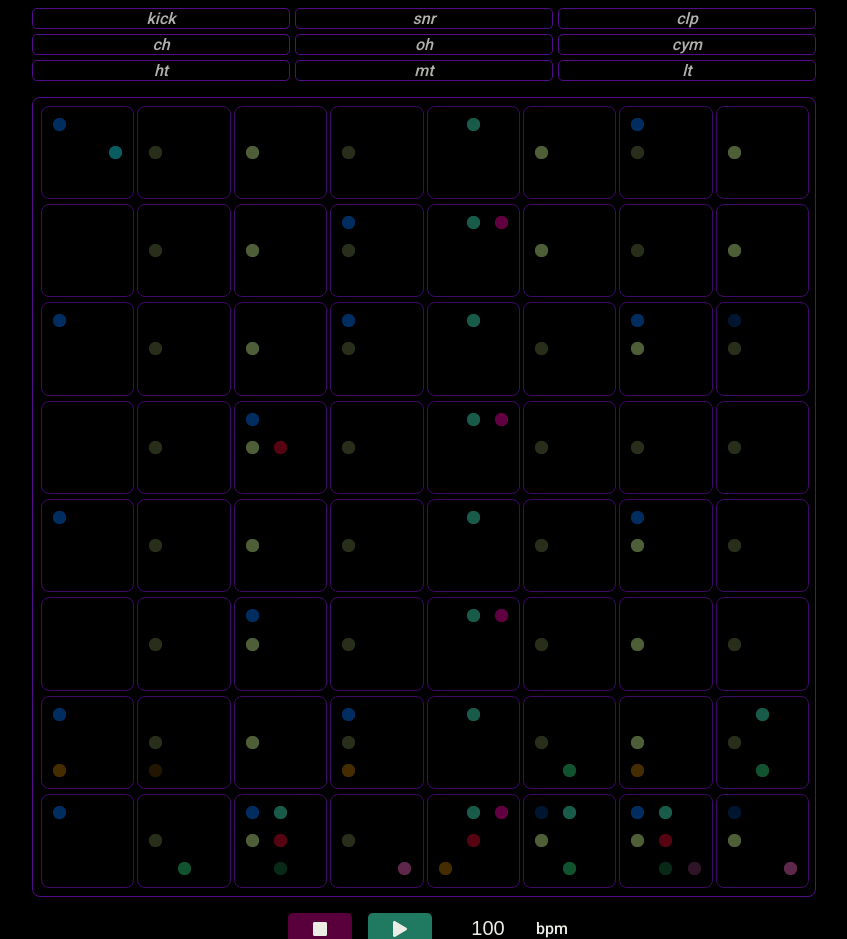
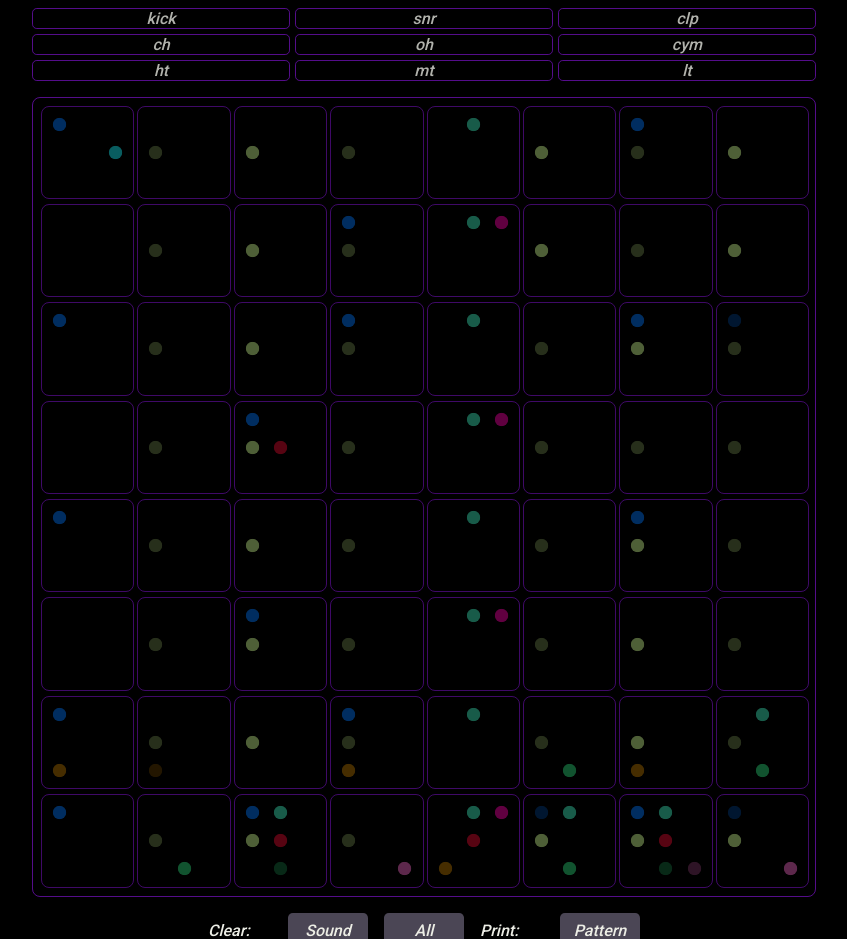
Before and after one commit to drumnickydrum/sequencer, a React (Create React App) app: page / in a window 1280 px wide. Shown: the top 939 px of the page, without its empty margins (216-1063 px from the left). Built offline with nearby package versions, Linux system fonts and the light colour scheme; no server answers.

Commit message:
added clear sound/all

```diff
--- a/src/App.js
+++ b/src/App.js
@@ -4,6 +4,7 @@ import { PatternProvider } from './Providers/Pattern';
 import { SequencerProvider } from './Providers/Sequencer';
 import { SoundSelector } from './Sections/SoundSelector';
 import { Grid } from './Sections/Grid';
+import { Clear } from './Sections/Clear';
 import { Transport } from './Sections/Transport';
 
 export default function App() {
@@ -20,6 +21,7 @@ export default function App() {
               <Grid />
             </div>
             <div id='bottom'>
+              <Clear />
               <Transport />
             </div>
             <div id='toolbar' />
--- a/src/Providers/Pattern.js
+++ b/src/Providers/Pattern.js
@@ -1,7 +1,13 @@
-import React, { useState, useContext, useCallback, useRef } from 'react';
+import React, {
+  useState,
+  useEffect,
+  useContext,
+  useCallback,
+  useRef,
+} from 'react';
 import * as Tone from 'tone';
 import { Kit } from './Kit';
-import { init, analog } from './defaultSequences';
+import { INIT_PATTERN, analog } from './defaultSequences';
 
 export const Pattern = React.createContext();
 export const PatternProvider = ({ children }) => {
@@ -52,11 +58,31 @@ export const PatternProvider = ({ children }) => {
     step.current = step.current === pattern.length - 1 ? 0 : step.current + 1;
   });
 
+  const printPattern = () => console.log(pattern);
+
+  const clearPattern = (sound) => {
+    if (!sound) {
+      setPattern(INIT_PATTERN());
+    } else {
+      if (selectedSound === -1) return;
+      setPattern((pattern) => {
+        let newPattern = [...pattern];
+        newPattern.forEach((cell, i) => {
+          cell[selectedSound] = 0;
+          newPattern[i] = cell;
+        });
+        return newPattern;
+      });
+    }
+  };
+
   return (
     <Pattern.Provider
       value={{
         pattern,
         setPattern,
+        clearPattern,
+        printPattern,
         events,
         setEvents,
         prevCellRef,
--- a/src/Providers/defaultSequences.js
+++ b/src/Providers/defaultSequences.js
@@ -1,12 +1,15 @@
-const initPattern = [];
-for (let i = 0; i < 64; i++) {
-  initPattern.push([0, 0, 0, 0, 0, 0, 0, 0, 0]);
-}
+export const INIT_PATTERN = () => {
+  const initPattern = [];
+  for (let i = 0; i < 64; i++) {
+    initPattern.push([0, 0, 0, 0, 0, 0, 0, 0, 0]);
+  }
+  return initPattern;
+};
 
 export const init = {
   bpm: 128,
   instrument: null,
-  pattern: initPattern,
+  pattern: INIT_PATTERN(),
 };
 
 export const analog = {
--- /dev/null
+++ b/src/Sections/Clear.js
@@ -0,0 +1,22 @@
+import React, { useContext } from 'react';
+import { Pattern } from '../Providers/Pattern';
+
+export const Clear = () => {
+  const { clearPattern, printPattern } = useContext(Pattern);
+
+  return (
+    <div id='clear'>
+      <p>Clear: </p>
+      <button id='clear-sound' onClick={() => clearPattern(true)}>
+        Sound
+      </button>
+      <button id='clear-all' onClick={() => clearPattern()}>
+        All
+      </button>
+      <p>Print: </p>
+      <button id='pattern-btn' onClick={printPattern}>
+        Pattern
+      </button>
+    </div>
+  );
+};
--- a/src/Sections/Grid.js
+++ b/src/Sections/Grid.js
@@ -1,4 +1,4 @@
-import React, { useEffect, useContext, useMemo, useRef } from 'react';
+import React, { useState, useEffect, useContext, useMemo, useRef } from 'react';
 import { Pattern } from '../Providers/Pattern';
 
 export const Grid = () => {
@@ -41,8 +41,12 @@ const Cell = ({ id, i }) => {
     prevCellRef,
     selectedSound,
   } = useContext(Pattern);
-  const vol = pattern[i][selectedSound];
   const cellRef = useRef(null);
+  const [vol, setVol] = useState(0);
+
+  useEffect(() => {
+    setVol(pattern[i][selectedSound]);
+  }, [pattern[i][selectedSound], selectedSound]);
 
   const handleTouchStart = (e) => {
     e.stopPropagation();
@@ -80,13 +84,12 @@ const Cell = ({ id, i }) => {
           className={classes}
           onTouchStart={handleTouchStart}
           onTouchEnd={handleTouchEnd}
-          // onMouseDown={handleToggle}
         >
           <div className='sound-cells'>{soundCells}</div>
         </div>
       </div>
     );
-  }, [pattern[i], selectedSound, vol]);
+  }, [selectedSound, vol, pattern[i]]);
 
   return cellMemo;
 };
--- a/src/index.css
+++ b/src/index.css
@@ -103,6 +103,7 @@ body {
   height: 100%;
   padding: 0.5rem;
   display: flex;
+  flex-direction: column;
   justify-content: space-evenly;
 }
 
@@ -162,6 +163,7 @@ body {
   background: var(--none);
   transform: scale(1) rotate(0);
   transition: 200ms;
+  transition-property: opacity, transform;
 }
 
 @media (hover: hover) {
@@ -208,6 +210,36 @@ body {
 .cell.pulse .sound-cell {
   transition: none;
   transform: scale(2);
+}
+
+/*************************************/
+/*************** Clear ***************/
+/*************************************/
+
+#clear {
+  display: flex;
+  justify-content: center;
+  align-items: center;
+}
+
+#clear p {
+  width: 5rem;
+  padding: 0.5rem;
+}
+
+#clear button {
+  width: 5rem;
+  height: 100%;
+  margin: 0 0.5rem;
+  padding: 0.5rem;
+  border: none;
+  outline: none;
+  border-radius: 0.3rem;
+  background: var(--grey-half);
+  color: var(--white);
+  font-family: inherit;
+  font-size: 16px;
+  font-style: italic;
 }
 
 /*************************************/
```
